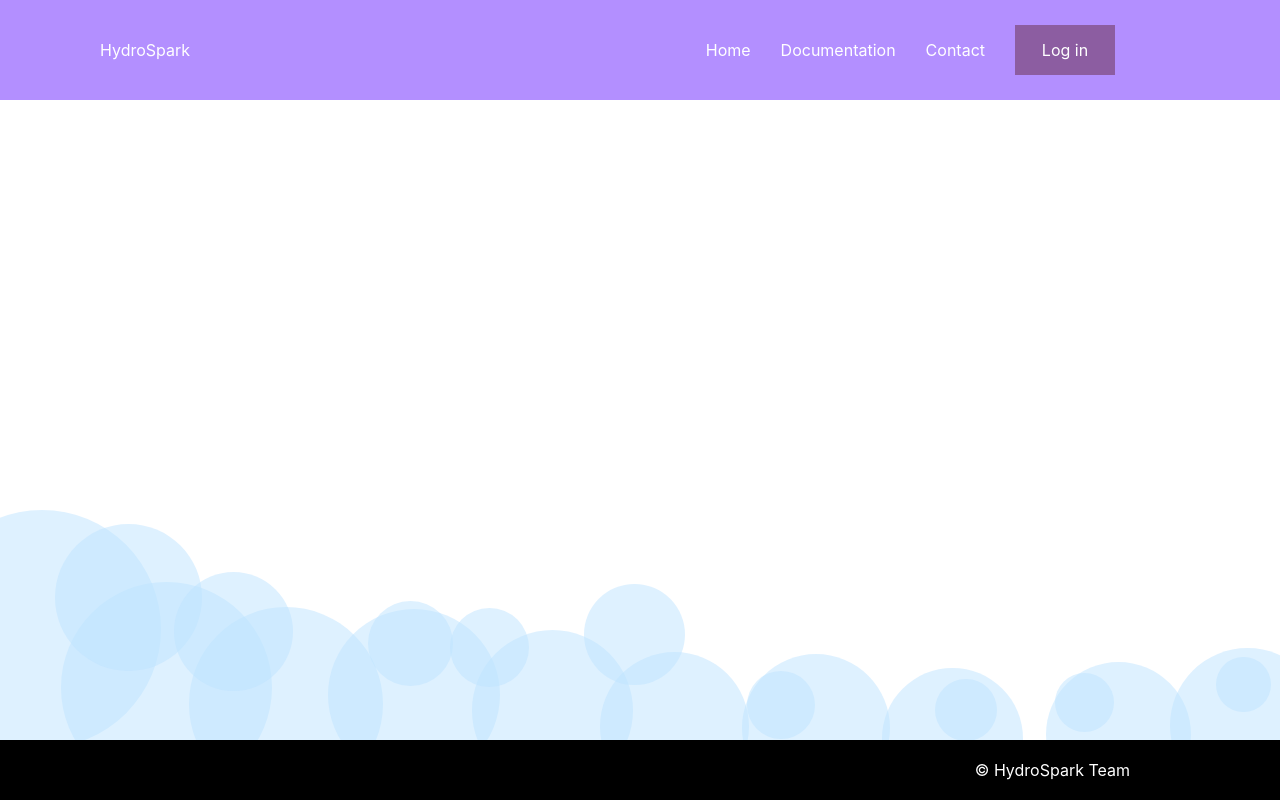
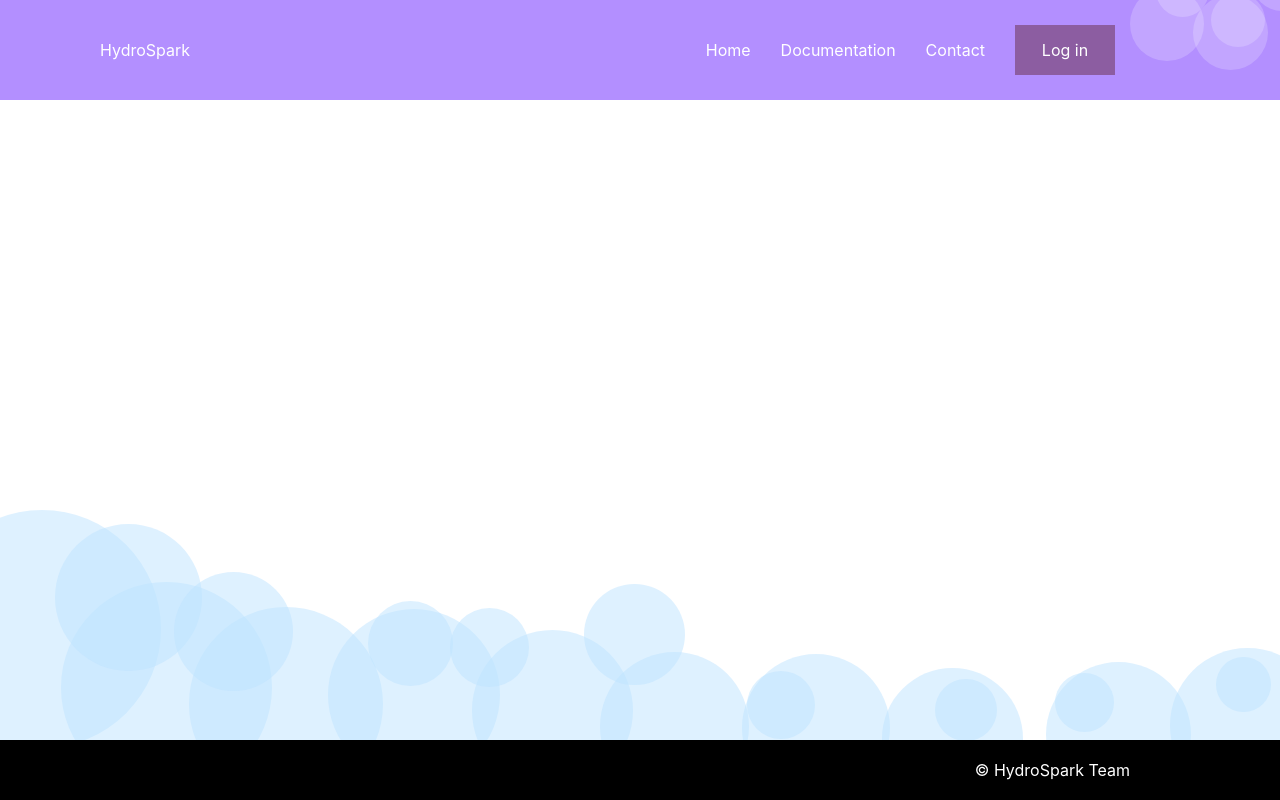
Before and after one commit to AtomicTiger/Hydrospark_oze_front, a React (Create React App) app: page / in a window 1280 px wide. Built offline with nearby package versions, Linux system fonts and the light colour scheme.

Commit message:
failed to add logo but added bubbles to nav

```diff
--- a/src/components/BubbleContainer/BubbleContainer.js
+++ b/src/components/BubbleContainer/BubbleContainer.js
@@ -29,8 +29,7 @@ for(let i =0; i<15;i++){
   return (
     <div className='Bubbles'>
         <div>
-          {BubbleArray.map(function(object, i) {return <div style={{backgroundColor:"rgba(189, 227, 255, 0.5)", borderRadius:"100%", position:"fixed", left:object.left, bottom:object.bottom, width:object.size, height:object.size}} key={i}></div>;
-          })}
+          {BubbleArray.map(function(object, i) {return <div style={{backgroundColor:"rgba(189, 227, 255, 0.5)", borderRadius:"100%", position:"fixed", left:object.left, bottom:object.bottom, width:object.size, height:object.size}} key={i}></div>;})}
         </div>
     </div>
   );
--- a/src/components/Navbar/Navbar.css
+++ b/src/components/Navbar/Navbar.css
@@ -8,7 +8,7 @@
     width: 100vw;
 
 }
-.Logo{
+.LogoBox{
     display: flex;
     justify-content: left;
     box-sizing: content-box;
@@ -37,3 +37,7 @@
     height: 50px;
     background-color: #8C5DA1;
 }
+#svgLogo{
+    height: 50px;
+    width: 50px;
+}
--- a/src/components/Navbar/Navbar.js
+++ b/src/components/Navbar/Navbar.js
@@ -2,16 +2,47 @@ import './Navbar.css';
 
 function Navbar() {
 
+  function getRandomInt(min, max) {
+    min = Math.ceil(min);
+    max = Math.floor(max);
+    return Math.floor(Math.random() * (max - min) + min); // The maximum is exclusive and the minimum is inclusive
+  }
+
+  const BubbleArray = [];
+
+  for(let i =0; i<5;i++){
+    let right = getRandomInt(-50,80);
+    let top = getRandomInt(-50,10);
+    let size = getRandomInt(50,80)
+    BubbleArray.push({right:right, top:top, size: size});
+  }
+
   return (
     <div className='Navbar'>
-        <div className='Logo'>
+        <div className='LogoBox'>
+            {/* <div>
+              <svg id="svgLogo">
+                <defs id="defs2" />
+                <g>
+                    <path
+                    id="path1086"
+                    style={{fill:"#ffffff", fillOpacity:1, strokeWidth:0.229782}}
+                    d="M 1.60723 0.17425 L -5.962618 8.55203 L -9.228023 19.67642 L -10.135583 24.89574 L -7.777221 30.252 L 0.51479 32.58674 L 8.89103 30.80132 L 13.62511 26.13184 L 12.16835 18.71524 L 6.34183 8.41458 L 1.60723 0.17425 z M 1.70955 12.8479 L 7.90349 19.27541 L 4.86182 21.51817 L 10.14625 24.87042 L 3.72959 29.02469 L 6.10515 26.11995 L -1.17069 22.15896 L 4.05876 19.79734 L -6.672257 14.70153 L 1.70955 12.8479 z " />
+                </g>
+              </svg>
+            </div> */}
             <div>HydroSpark</div>
         </div>
         <div className='Menu'>
             <div className='MenuButton'>Home</div>
             <div className='MenuButton'>Documentation</div>
             <div className='MenuButton'>Contact</div>
-            <div className='LoginButton'>Log in</div>
+            <div className='LoginButton'>
+              <p>Log in</p>
+            </div>
+        </div>
+        <div className="Bubbbles">
+          {BubbleArray.map(function(object, i) {return <div style={{backgroundColor:"rgba(255, 255, 255, 0.2)", borderRadius:"100%", position:"fixed", right:object.right, top:object.top, width:object.size, height:object.size}} key={i}></div>;})}
         </div>
     </div>
   );
```
